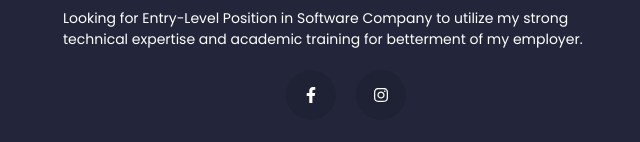
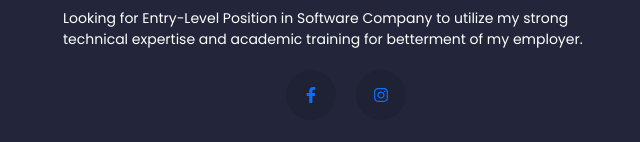
Before and after one commit to anilmohabiya/portfolio.github.io, a React (Create React App) app: page / in a window 1280 px wide. Shown: the part 3562-3704 px from the top of the page, without its empty margins (298-938 px from the left). Built offline with nearby package versions, Linux system fonts and the light colour scheme.

Commit message:
Update Contact.js

```diff
--- a/src/components/Contact.js
+++ b/src/components/Contact.js
@@ -22,12 +22,12 @@ const Contact = () => {
 
               </p>
               <ul className="contactCircles">
-                 <li>
-               <FaFacebookF className="contactIcon" />
+                <li>
+                <a href="https://www.facebook.com/anil.mohabiya"><FaFacebookF className="contactIcon" /></a>
                 </li>
 
                 <li>
-               <FaInstagram className="contactIcon" />
+                <a href="https://www.instagram.com/anil_mohabiya/"><FaInstagram className="contactIcon" /></a>
 
                 </li>
               </ul>
```
